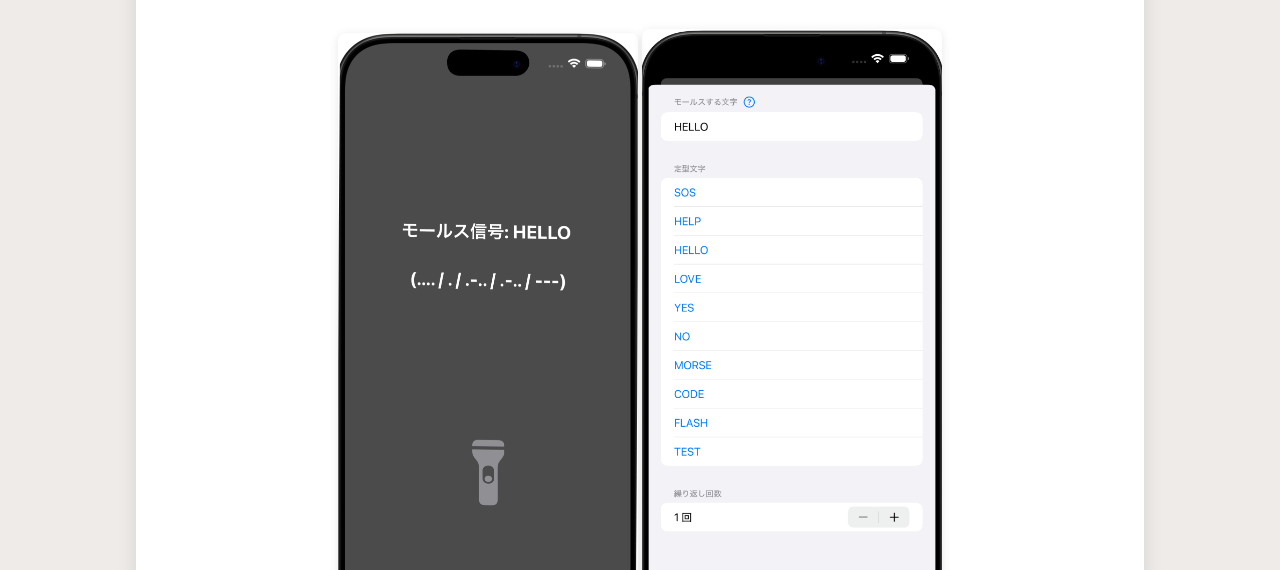
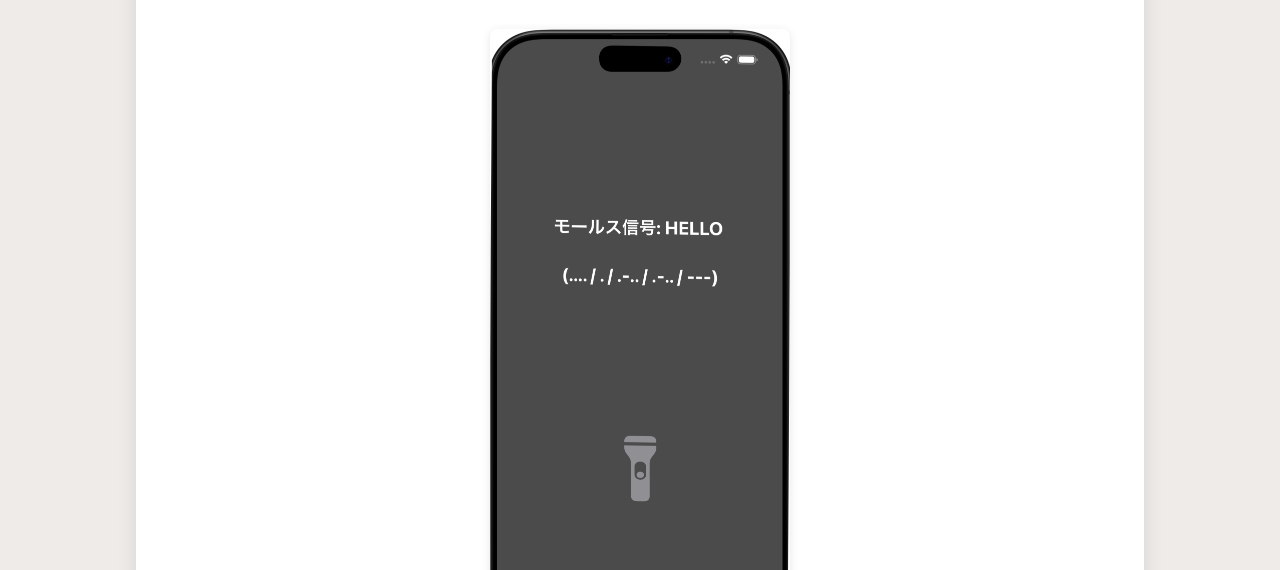
Before and after one commit to yuki1118/yuki1118.github.io, a plain HTML site: page index.html in a window 1280 px wide. Shown: the part 230-800 px from the top of the page. Drawn offline with Linux system fonts and the light colour scheme.

Commit message:
Update index.html

```diff
--- a/index.html
+++ b/index.html
@@ -160,7 +160,6 @@
         <div class="app-content">
             <div class="app-images">
                 <img src="img/flashMorse/home.png" alt="アプリホーム画面">
-                <img src="img/flashMorse/setting.png" alt="アプリ設定画面">
             </div>
             <div class="app-details">
                 <p>
```
